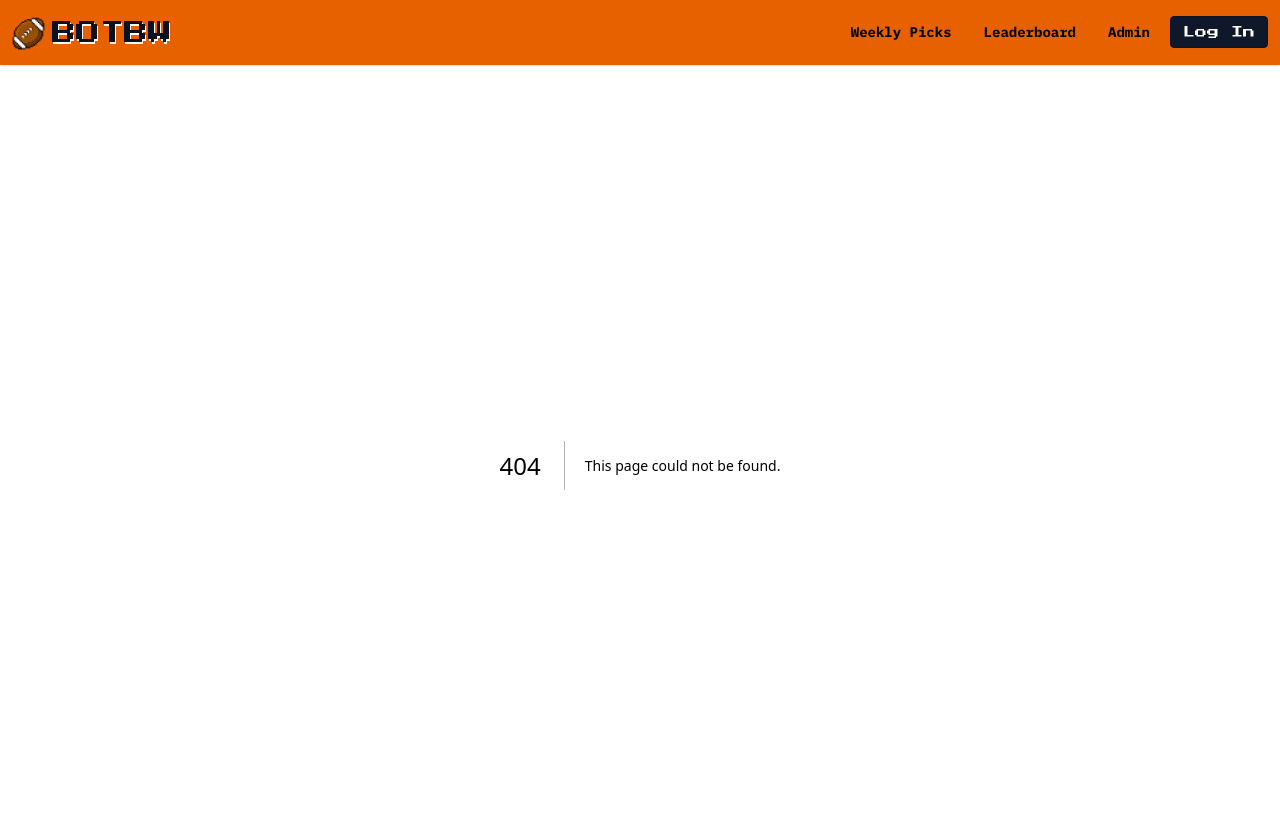
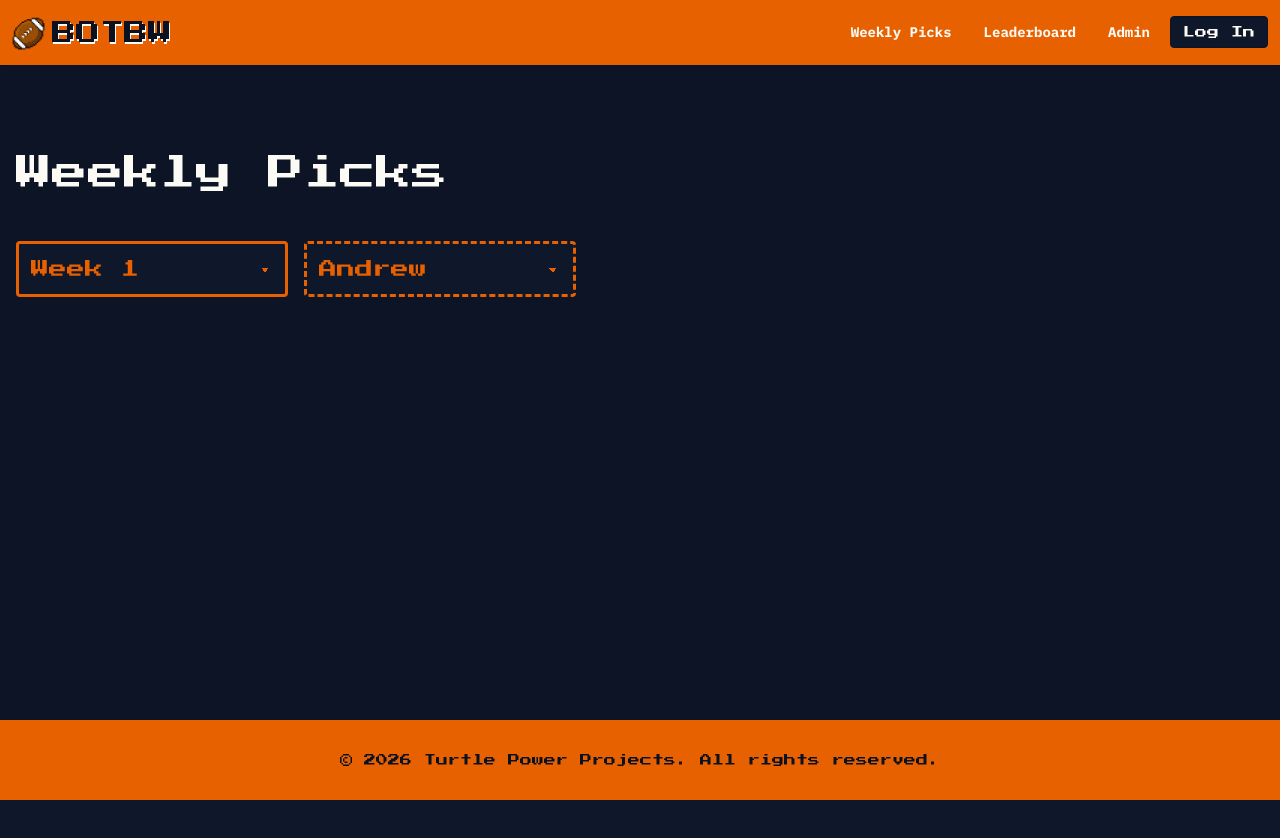
Before and after one commit to PurpleTurtl04/botbw, a Next.js app in the folder botbw/: page /weekly-picks in a window 1280 px wide. Before the commit this address had no page. Shown: the top 838 px of the page. After the commit the page ends 800 px from the top, so only its background shows below. Built offline with nearby package versions, Linux system fonts and the light colour scheme.

Commit message:
Navbar updates. Added Footer component. Started Weekly Picks page. Created Week and Player select components.

```diff
--- a/botbw/app/layout.jsx
+++ b/botbw/app/layout.jsx
@@ -1,6 +1,7 @@
 import { Press_Start_2P, IBM_Plex_Mono } from 'next/font/google';
 import './globals.css';
 import NavbarMain from '@/components/navbar-main';
+import Footer from '@/components/footer';
 
 const pressStart = Press_Start_2P({
     variable: '--font-press-start',
@@ -27,7 +28,10 @@ export default function RootLayout({ children }) {
         >
             <body className='font-plexMono bg-base-200 text-base-content flex min-h-full flex-col'>
                 <NavbarMain />
-                {children}
+                <main className='container mx-auto grow px-4 py-6'>
+                    {children}
+                </main>
+                <Footer />
             </body>
         </html>
     );
--- a/botbw/app/page.jsx
+++ b/botbw/app/page.jsx
@@ -1,7 +1,7 @@
 export default function Home() {
     return (
         <div>
-            <h1 className='text-3xl'>BOTBW</h1>
+            <h1 className='text-3xl'>Home Page</h1>
         </div>
     );
 }
--- /dev/null
+++ b/botbw/app/weekly-picks/page.jsx
@@ -0,0 +1,16 @@
+import PlayerSelect from '@/components/player-select';
+import WeekSelect from '@/components/week-select';
+
+export default function WeeklyPicks() {
+    return (
+        <div className='container mx-auto'>
+            <h1 className='font-pressStart mt-8 text-3xl lg:mt-16 lg:text-4xl'>
+                Weekly Picks
+            </h1>
+            <div className='mt-10 flex flex-col gap-4 md:flex-row lg:mt-12'>
+                <WeekSelect />
+                <PlayerSelect />
+            </div>
+        </div>
+    );
+}
--- /dev/null
+++ b/botbw/components/footer.jsx
@@ -0,0 +1,11 @@
+import Image from 'next/image';
+
+export default function Footer() {
+    return (
+        <footer className='bg-primary text-primary-content mt-15 flex min-h-20 flex-col items-center justify-center lg:mt-30'>
+            <p className='font-pressStart max-w-sm text-center text-xs md:max-w-none md:text-left'>
+                &copy; 2026 Turtle Power Projects. All rights reserved.
+            </p>
+        </footer>
+    );
+}
--- a/botbw/components/navbar-main.jsx
+++ b/botbw/components/navbar-main.jsx
@@ -13,7 +13,7 @@ export default function NavbarMain() {
         <div className='bg-primary flex justify-center shadow-sm'>
             <nav className='3xl:px-2 container'>
                 <div className='navbar'>
-                    <div className='navbar-start'>
+                    <div className='navbar-start w-2/5 lg:w-1/2'>
                         <div className='dropdown'>
                             <div
                                 tabIndex='0'
@@ -36,27 +36,33 @@ export default function NavbarMain() {
                             </div>
                             <ul
                                 tabIndex='-1'
-                                className='menu menu-sm dropdown-content bg-base-300 rounded-box text-base-content z-1 mt-3 w-32 p-2 shadow'
+                                className='menu menu-sm dropdown-content bg-secondary rounded-box text-primary-content z-1 mt-3 w-32 p-2 shadow'
                             >
                                 <li>
                                     <Link
-                                        href='/daily-tails'
+                                        href='/weekly-picks'
                                         onClick={closeNavMenu}
+                                        className='hover:bg-neutral/15'
                                     >
-                                        Daily Tails
-                                    </Link>
-                                </li>
-                                <li>
-                                    <Link href='/zoo' onClick={closeNavMenu}>
-                                        The Zoo
+                                        Weekly Picks
                                     </Link>
                                 </li>
                                 <li>
                                     <Link
-                                        href='/keepers'
+                                        href='/leaderboard'
                                         onClick={closeNavMenu}
+                                        className='hover:bg-neutral/15'
                                     >
-                                        The Keepers
+                                        Leaderboard
+                                    </Link>
+                                </li>
+                                <li>
+                                    <Link
+                                        href='/admin'
+                                        onClick={closeNavMenu}
+                                        className='hover:bg-neutral/15'
+                                    >
+                                        Admin
                                     </Link>
                                 </li>
                                 <li>
@@ -66,7 +72,7 @@ export default function NavbarMain() {
                                         className='btn btn-xs btn-soft btn-primary md:pl-0'
                                         onClick={closeNavMenu}
                                     >
-                                        Sign Up
+                                        Log In
                                     </Link>
                                 </li>
                             </ul>
@@ -88,7 +94,7 @@ export default function NavbarMain() {
                         </Link>
                     </div>
                     <div className='navbar-end hidden md:flex'>
-                        <ul className='menu menu-horizontal px-1 lg:gap-2'>
+                        <ul className='menu menu-horizontal flex-nowrap px-1 lg:gap-2'>
                             <li>
                                 <Link
                                     href='/weekly-picks'
--- /dev/null
+++ b/botbw/components/player-select.jsx
@@ -0,0 +1,17 @@
+export default function PlayerSelect() {
+    return (
+        <div>
+            <select className='select font-pressStart lg:select-lg select-primary text-primary min-h-14 min-w-68 border-3 border-dashed'>
+                <option>Andrew</option>
+                <option>Dryden</option>
+                <option>Kurtis</option>
+                <option>Jason</option>
+                <option>Mark</option>
+                <option>Mike</option>
+                <option>Nick</option>
+                <option>Patrick</option>
+                <option>Tyler</option>
+            </select>
+        </div>
+    );
+}
--- /dev/null
+++ b/botbw/components/week-select.jsx
@@ -0,0 +1,22 @@
+export default function WeekSelect() {
+    return (
+        <div>
+            <select className='select font-pressStart lg:select-lg select-primary text-primary min-h-14 min-w-68 border-3'>
+                <option>Week 1</option>
+                <option>Week 2</option>
+                <option>Week 3</option>
+                <option>Week 4</option>
+                <option>Week 5</option>
+                <option>Week 6</option>
+                <option>Week 7</option>
+                <option>Week 8</option>
+                <option>Week 9</option>
+                <option>Week 10</option>
+                <option>Week 11</option>
+                <option>Week 12</option>
+                <option>Week 13</option>
+                <option>Week 14</option>
+            </select>
+        </div>
+    );
+}
--- /dev/null
+++ b/botbw/data/games.json
@@ -0,0 +1,56 @@
+[
+    {
+        "id": 1,
+        "homeTeam": "Miss St",
+        "homeScore": "19",
+        "awayTeam": "Ole Miss",
+        "awayScore": "38",
+        "favorite": "Ole Miss",
+        "spread": "7.5"
+    },
+    {
+        "id": 2,
+        "homeTeam": "GA Tech",
+        "homeScore": "",
+        "awayTeam": "",
+        "awayScore": "",
+        "favorite": "",
+        "spread": ""
+    },
+    {
+        "id": 3,
+        "homeTeam": "",
+        "homeScore": "",
+        "awayTeam": "",
+        "awayScore": "",
+        "favorite": "",
+        "spread": ""
+    },
+    {
+        "id": 4,
+        "homeTeam": "",
+        "homeScore": "",
+        "awayTeam": "",
+        "awayScore": "",
+        "favorite": "",
+        "spread": ""
+    },
+    {
+        "id": 5,
+        "homeTeam": "",
+        "homeScore": "",
+        "awayTeam": "",
+        "awayScore": "",
+        "favorite": "",
+        "spread": ""
+    },
+    {
+        "id": 6,
+        "homeTeam": "",
+        "homeScore": "",
+        "awayTeam": "",
+        "awayScore": "",
+        "favorite": "",
+        "spread": ""
+    }
+]
```
